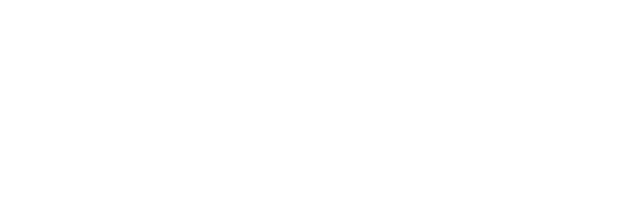
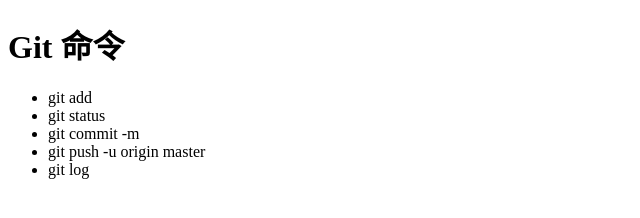
Before and after one commit to zengfanwu/movietalk, a plain HTML site: page index.html in a window 1280 px wide. Shown: the whole page, without its empty margins (0-640 px from the left). Drawn offline with Linux system fonts and the light colour scheme.

Commit message:
first commit

```diff
--- a/index.html
+++ b/index.html
@@ -7,7 +7,14 @@
   <title>Document</title>
 </head>
 <body>
-
+  <h1>Git 命令</h1>
+  <ul>
+    <li>git add</li>
+    <li>git status</li>
+    <li>git commit -m</li>
+    <li>git push -u origin master</li>
+    <li>git log</li>
+  </ul>
   <script type="text/javascript">
 
   </script>
```
